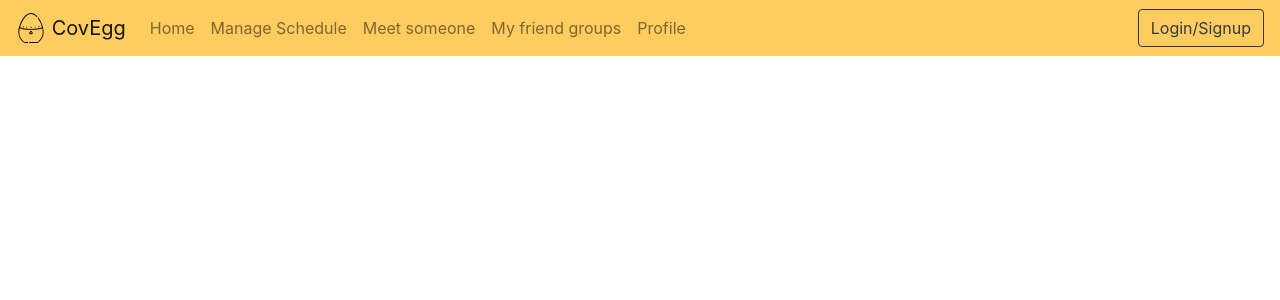
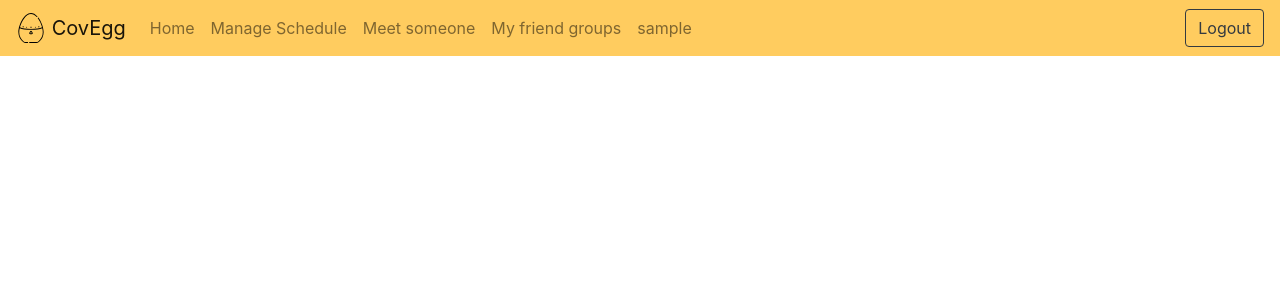
Before and after one commit to ngmhprogramming/covegg, a Python web app: template templates/index.html in a window 1280 px wide. Shown: the top 300 px of the page. Run offline with Jinja, Linux system fonts and the light colour scheme; the template is opened without the code that fills it: most values are stand-ins (such as "Sample title", 1, 10 or a date in 2020); some libraries are stand-ins or nearby versions.

Commit message:
edit navbar

```diff
--- a/templates/navbar.html
+++ b/templates/navbar.html
@@ -24,15 +24,20 @@
       <li class="nav-item">
         <a class="nav-link" href="/friends">My friend groups</a>
       </li>
+      {% if username %}
       <li class="nav-item">
-        <a class="nav-link" href="/profile">Profile</a>
+        <a class="nav-link" href="/profile">{{ username }}</a>
       </li>
-
+      {% endif %}
 
     </ul>
 
     <div class="my-2 my-lg-0">
+      {% if username %}
+      <a class="btn btn-outline-dark my-2 my-sm-0" href="/logout">Logout</a>
+      {% else %}
       <a class="btn btn-outline-dark my-2 my-sm-0" href="/login">Login/Signup</a>
+      {% endif %}
     </form>
   </div>
 </nav>
```
Also changed, not shown: mydatabase.db (added).
